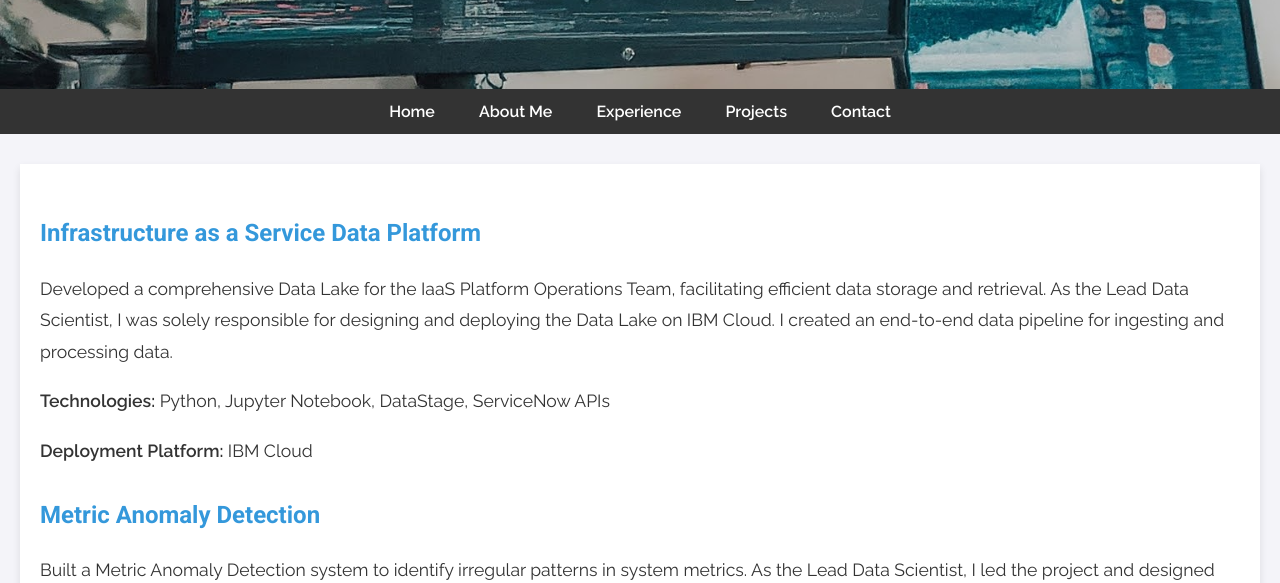
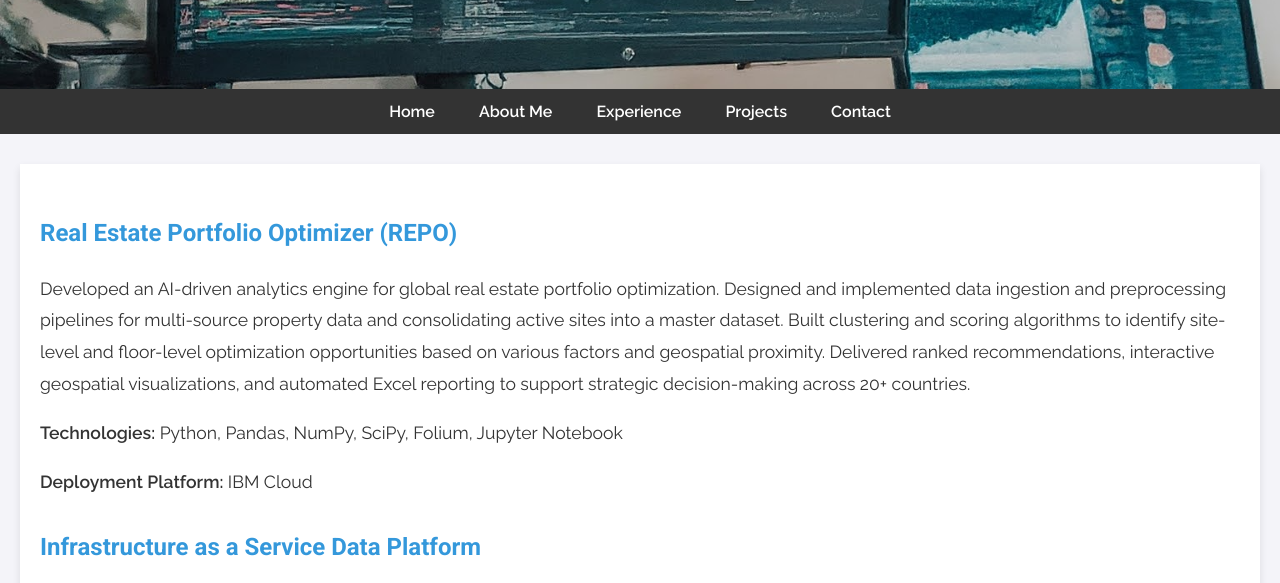
Before and after one commit to NimJ/nimeshjha, a plain HTML site: page projects.html in a window 1280 px wide. Shown: the part 188-771 px from the top of the page. Drawn offline with Linux system fonts and the light colour scheme.

Commit message:
Add project details for Real Estate Portfolio Optimizer
Added project details for Real Estate Portfolio Optimizer including its description, technologies used, and deployment platform.

```diff
--- a/projects.html
+++ b/projects.html
@@ -29,6 +29,17 @@
 
     <!-- Project Details Section -->
     <section class="projects-section">
+
+    <h2>Real Estate Portfolio Optimizer (REPO)</h2>
+    <p>
+        Developed an AI-driven analytics engine for global real estate portfolio optimization.
+        Designed and implemented data ingestion and preprocessing pipelines for multi-source property data and consolidating active sites into a master dataset.
+        Built clustering and scoring algorithms to identify site-level and floor-level optimization opportunities based on various factors and geospatial proximity.
+        Delivered ranked recommendations, interactive geospatial visualizations, and automated Excel reporting to support strategic decision-making across 20+ countries.
+    </p>
+    <p><strong>Technologies:</strong> Python, Pandas, NumPy, SciPy, Folium, Jupyter Notebook</p>
+    <p><strong>Deployment Platform:</strong> IBM Cloud</p>
+
     <h2>Infrastructure as a Service Data Platform</h2>
     <p>
         Developed a comprehensive Data Lake for the IaaS Platform Operations Team, facilitating efficient data storage and retrieval.
```
